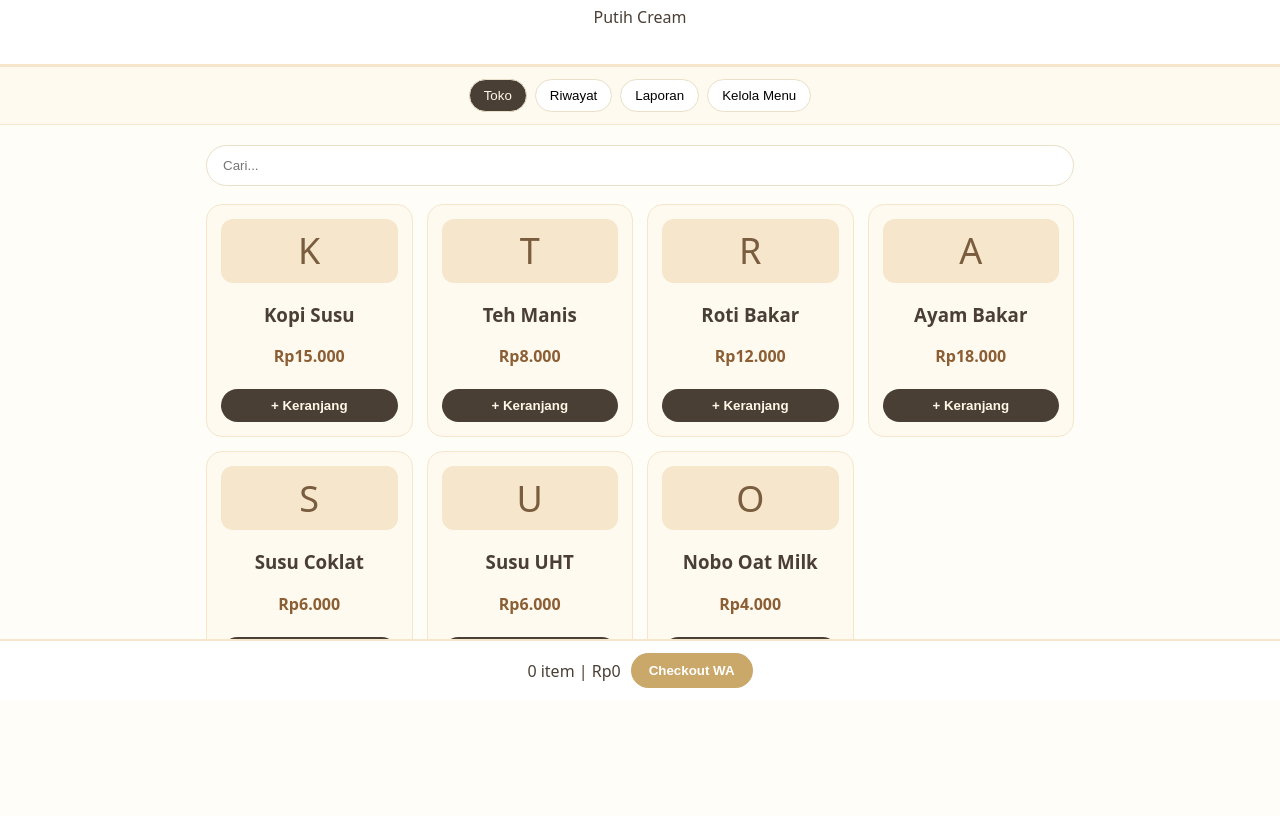
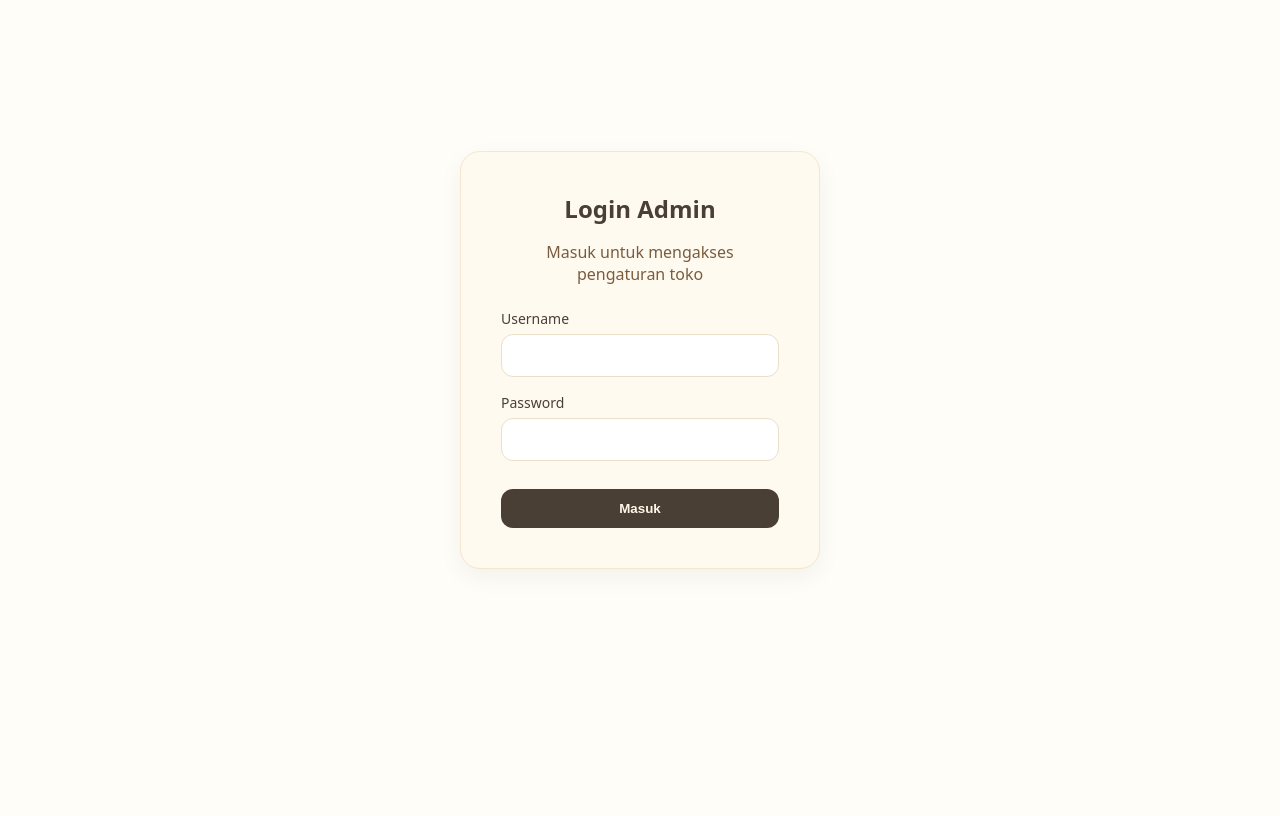
Before and after one commit to syifasanti83/santisyifa, a website: page index.html in a window 1280 px wide. Shown: the part 100-916 px from the top of the page. Before the commit the page ends 885 px from the top, so only its background shows below. Drawn offline with Linux system fonts and the light colour scheme.

Commit message:
tambah fitur login password

```diff
--- a/index.html
+++ b/index.html
@@ -3,106 +3,72 @@
 <head>
 <meta charset="utf-8" />
 <meta name="viewport" content="width=device-width, initial-scale=1" />
-<title>Sipsan Toko</title>
+<title>Sipsan Toko - Login</title>
 <style>
 *{box-sizing:border-box}
 body{font-family:system-ui;margin:0;background:#fffdf7;color:#4a3f35}
-header{background:#fff;color:#4a3f35;padding:20px 16px;text-align:center;border-bottom:3px solid #f5e6cc}
-nav{display:flex;gap:8px;justify-content:center;padding:12px;background:#fffaf0;border-bottom:1px solid #f5e6cc;position:sticky;top:0;z-index:5}
-nav button{border:1px solid #eadfc8;background:#fff;border-radius:999px;padding:8px 14px}
-nav button.on{background:#4a3f35;color:#fff8e7}
-.wrap{max-width:900px;margin:0 auto;padding:16px 16px 100px}
-.search input{width:100%;padding:12px 16px;border-radius:999px;border:1px solid #eadfc8;background:#fff}
-.grid{display:grid;grid-template-columns:repeat(auto-fill,minmax(170px,1fr));gap:14px;margin-top:14px}
-.card{background:#fffaf0;border:1px solid #f5e6cc;border-radius:16px;padding:14px;text-align:center}
-.card .img{background:#f5e6cc;border-radius:12px;min-height:64px;display:flex;align-items:center;justify-content:center;font-size:36px;color:#7a5c3e;overflow:hidden}
-.card .img img{width:100%;height:110px;object-fit:cover}
-.price{color:#8b5e34;font-weight:700}
-.btn{background:#4a3f35;color:#fff8e7;border:0;border-radius:999px;padding:9px 14px;width:100%;font-weight:600;margin-top:6px}
-.btn2{background:#fff;border:1px solid #eadfc8;border-radius:999px;padding:8px 12px;margin:2px}
-#cart{position:fixed;left:0;right:0;bottom:0;background:#fff;border-top:2px solid #f5e6cc;padding:12px;display:flex;gap:10px;align-items:center;justify-content:center}
-#cart button{background:#c9a86a;border:0;color:#fff;border-radius:999px;padding:10px 18px;font-weight:700}
-table{width:100%;border-collapse:collapse;background:#fff;border-radius:12px;overflow:hidden}
-td,th{border-bottom:1px solid #f5e6cc;padding:8px;text-align:left;font-size:14px}
-input,select{padding:10px;border-radius:10px;border:1px solid #eadfc8;width:100%;margin:4px 0;background:#fff}
-.form{background:#fff;border:1px solid #f5e6cc;border-radius:14px;padding:12px;margin-bottom:12px}
-.page{display:none}.page.on{display:block}
+.wrapper{max-width:900px;margin:60px auto;padding:0 16px}
+.auth-page{min-height:100vh;display:flex;align-items:center;justify-content:center}
+.auth-card{background:#fffaf0;border:1px solid #f5e6cc;border-radius:20px;padding:40px;width:360px;box-shadow:0 8px 24px rgba(0,0,0,.05)}
+.auth-card h2{margin:0 0 16px;text-align:center;color:#4a3f35}
+.auth-card p{text-align:center;color:#7a5c3e;margin-bottom:24px}
+.input-group{margin-bottom:16px}
+.input-group label{display:block;margin-bottom:6px;font-size:14px;color:#4a3f35}
+.auth-card input[type=text], .auth-card input[type=password]{width:100%;padding:12px 14px;border-radius:12px;border:1px solid #eadfc8;background:#fff;font-size:15px}
+.auth-card button{width:100%;background:#4a3f35;color:#fff8e7;border:0;border-radius:12px;padding:12px;font-weight:700;margin-top:12px}
+.auth-card button:hover{background:#c9a86a}
+.error{background:#fff0f0;border:1px solid #f5e6cc;color:#c92a2a;padding:10px;border-radius:10px;margin-top:10px;text-align:center}
 </style>
 </head>
 <body>
-<header><h1>Sipsan Toko</h1><p>Putih Cream</p></header>
-<nav>
-<button id="b-toko" class="on" onclick="show('toko')">Toko</button>
-<button id="b-riwayat" onclick="show('riwayat')">Riwayat</button>
-<button id="b-laporan" onclick="show('laporan')">Laporan</button>
-<button id="b-kelola" onclick="show('kelola')">Kelola Menu</button>
-</nav>
-<div class="wrap">
-<div id="p-toko" class="page on">
-<div class="search"><input id="q" placeholder="Cari..." oninput="render()"></div>
-<div class="grid" id="list"></div>
+<div class="wrapper">
+  <div class="auth-page">
+    <div class="auth-card">
+      <h2>Login Admin</h2>
+      <p>Masuk untuk mengakses pengaturan toko</p>
+      <form id="loginForm">
+        <div class="input-group">
+          <label>Username</label>
+          <input type="text" id="username" required />
+        </div>
+        <div class="input-group">
+          <label>Password</label>
+          <input type="password" id="password" required />
+        </div>
+        <button type="submit">Masuk</button>
+      </form>
+      <div id="errorMsg" class="error" style="display:none;">Username atau password salah</div>
+    </div>
+  </div>
 </div>
-<div id="p-riwayat" class="page">
-<h3>Riwayat Transaksi</h3>
-<div><button class="btn2" onclick="clearTx()">Hapus Semua</button></div>
-<div id="txlist"></div>
-</div>
-<div id="p-laporan" class="page">
-<h3>Laporan</h3>
-<div id="lap"></div>
-</div>
-<div id="p-kelola" class="page">
-<h3>Kelola Menu</h3>
-<div class="form">
-<input id="f-name" placeholder="Nama, misal Ayam Bakar">
-<input id="f-price" type="number" placeholder="Harga, misal 18000">
-<input id="f-file" type="file" accept="image/*">
-<input id="f-id" type="hidden">
-<button class="btn" onclick="saveProduct()">Simpan</button>
-<button class="btn2" onclick="resetForm()">Batal</button>
-</div>
-<div class="grid" id="adminlist"></div>
-</div>
-</div>
-<div id="cart"><span><span id="count">0</span> item | Rp<span id="total">0</span></span><button onclick="checkout()">Checkout WA</button></div>
+
 <script>
-const WA_NUMBER="6280000000000";
-const DEF=[
-{id:1,name:"Kopi Susu",price:15000,icon:"K"},
-{id:2,name:"Teh Manis",price:8000,icon:"T"},
-{id:3,name:"Roti Bakar",price:12000,icon:"R"},
-{id:4,name:"Ayam Bakar",price:18000,icon:"A",img:"images/ayam.jpg"},
-{id:5,name:"Susu Coklat",price:6000,icon:"S",img:"images/susu-coklat.jpg"},
-{id:6,name:"Susu UHT",price:6000,icon:"U",img:"images/susu-uht.jpg"},
-{id:7,name:"Nobo Oat Milk",price:4000,icon:"O",img:"images/oat.jpg"}
-];
-let products=JSON.parse(localStorage.getItem("sipsan_products")||"null")||DEF;
-let cart=[];
-let tx=JSON.parse(localStorage.getItem("sipsan_tx")||"[]");
-let tmpImg="";
-document.getElementById("f-file").addEventListener("change",e=>{
-const f=e.target.files[0];
-if(!f){tmpImg="";return}
-const r=new FileReader();
-r.onload=()=>{tmpImg=r.result};
-r.readAsDataURL(f);
+// Sederhana: Hardcoded credentials (bisa diubah sesuai keinginan)
+const CORRECT_USERNAME = "admin";
+const CORRECT_PASSWORD = "sipsan2026"; // Ganti dengan password yang kamu mau
+
+const form = document.getElementById("loginForm");
+const errorMsg = document.getElementById("errorMsg");
+
+form.addEventListener("submit", function(e){
+  e.preventDefault();
+  const user = document.getElementById("username").value.trim();
+  const pass = document.getElementById("password").value.trim();
+
+  if(user === CORRECT_USERNAME && pass === CORRECT_PASSWORD){
+    // Jika login sukses, simpan status di localStorage dan redirect ke halaman toko
+    localStorage.setItem("sipsan_logged_in", "1");
+    window.location.href = "toko.html"; // Arahkan ke halaman toko
+  } else {
+    errorMsg.style.display = "block";
+  }
 });
-function saveLS(){localStorage.setItem("sipsan_products",JSON.stringify(products));localStorage.setItem("sipsan_tx",JSON.stringify(tx))}
-function show(n){document.querySelectorAll(".page").forEach(p=>p.classList.remove("on"));document.querySelectorAll("nav button").forEach(b=>b.classList.remove("on"));document.getElementById("p-"+n).classList.add("on");document.getElementById("b-"+n).classList.add("on");if(n==="riwayat")renderTx();if(n==="laporan")renderLap();if(n==="kelola")renderAdmin()}
-function visual(p){if(p.img)return `<div class="img"><img src="${p.img}" onerror="this.parentElement.textContent='${p.icon||p.name[0]}'"></div>`;return `<div class="img">${p.icon||p.name[0]}</div>`}
-function render(){const q=document.getElementById("q").value.toLowerCase();const list=document.getElementById("list");list.innerHTML="";products.filter(p=>p.name.toLowerCase().includes(q)).forEach(p=>{const d=document.createElement("div");d.className="card";d.innerHTML=`${visual(p)}<h3>${p.name}</h3><p class="price">Rp${Number(p.price).toLocaleString("id-ID")}</p><button class="btn" onclick="add(${p.id})">+ Keranjang</button>`;list.appendChild(d)})}
-function add(id){const p=products.find(x=>x.id===id);cart.push(p);document.getElementById("count").textContent=cart.length;document.getElementById("total").textContent=cart.reduce((s,x)=>s+Number(x.price),0).toLocaleString("id-ID")}
-function checkout(){if(!cart.length){alert("Keranjang kosong");return}const total=cart.reduce((s,x)=>s+Number(x.price),0);tx.unshift({date:new Date().toLocaleString("id-ID"),items:cart.map(x=>x.name),total});cart=[];document.getElementById("count").textContent=0;document.getElementById("total").textContent=0;saveLS();const t=encodeURIComponent("Halo, pesan: "+tx[0].items.join(", ")+" Total Rp"+total);window.open(`https://wa.me/${WA_NUMBER}?text=${t}`,"_blank");renderTx()}
-function renderTx(){const el=document.getElementById("txlist");if(!tx.length){el.innerHTML="<p>Belum ada transaksi</p>";return}el.innerHTML="<table><tr><th>Tanggal</th><th>Isi</th><th>Total</th><th></th></tr>"+tx.map((r,i)=>`<tr><td>${r.date}</td><td>${r.items.join(", ")}</td><td>Rp${Number(r.total).toLocaleString("id-ID")}</td><td><button class="btn2" onclick="delTx(${i})">Hapus</button></td></tr>`).join("")+"</table>"}
-function delTx(i){tx.splice(i,1);saveLS();renderTx()}
-function clearTx(){if(!confirm("Hapus semua riwayat?"))return;tx=[];saveLS();renderTx()}
-function renderLap(){const om=tx.reduce((s,x)=>s+Number(x.total),0);const cnt={};tx.forEach(r=>r.items.forEach(n=>cnt[n]=(cnt[n]||0)+1));const best=Object.entries(cnt).sort((a,b)=>b[1]-a[1]).slice(0,5);document.getElementById("lap").innerHTML=`<p>Total Transaksi: <b>${tx.length}</b></p><p>Omzet: <b>Rp${om.toLocaleString("id-ID")}</b></p><h4>Terlaris</h4><table>${best.map(x=>`<tr><td>${x[0]}</td><td>${x[1]}x</td></tr>`).join("")||"<tr><td>Belum ada</td></tr>"}</table>`}
-function renderAdmin(){const el=document.getElementById("adminlist");el.innerHTML="";products.forEach(p=>{const d=document.createElement("div");d.className="card";d.innerHTML=`${visual(p)}<h3>${p.name}</h3><p class="price">Rp${Number(p.price).toLocaleString("id-ID")}</p><button class="btn2" onclick="editP(${p.id})">Edit</button><button class="btn2" onclick="delP(${p.id})">Hapus</button>`;el.appendChild(d)})}
-function saveProduct(){const name=document.getElementById("f-name").value.trim();const price=Number(document.getElementById("f-price").value);const id=Number(document.getElementById("f-id").value);if(!name||!price){alert("Isi nama dan harga");return}if(id){const p=products.find(x=>x.id===id);p.name=name;p.price=price;if(tmpImg)p.img=tmpImg}else{const nid=products.length?Math.max(...products.map(x=>x.id))+1:1;products.push({id:nid,name,price,icon:name[0].toUpperCase(),img:tmpImg||""})}tmpImg="";document.getElementById("f-file").value="";resetForm();saveLS();render();renderAdmin()}
-function editP(id){const p=products.find(x=>x.id===id);document.getElementById("f-name").value=p.name;document.getElementById("f-price").value=p.price;document.getElementById("f-id").value=p.id;window.scrollTo(0,0)}
-function delP(id){if(!confirm("Hapus menu ini?"))return;products=products.filter(x=>x.id!==id);saveLS();render();renderAdmin()}
-function resetForm(){document.getElementById("f-name").value="";document.getElementById("f-price").value="";document.getElementById("f-id").value="";tmpImg=""}
-render();
+
+// Cek kalau ada session login (jika pengguna refresh halaman)
+if(localStorage.getItem("sipsan_logged_in") === "1"){
+  // Sudah login, langsung halaman toko
+  window.location.href = "toko.html";
+}
 </script>
 </body>
 </html>
```
